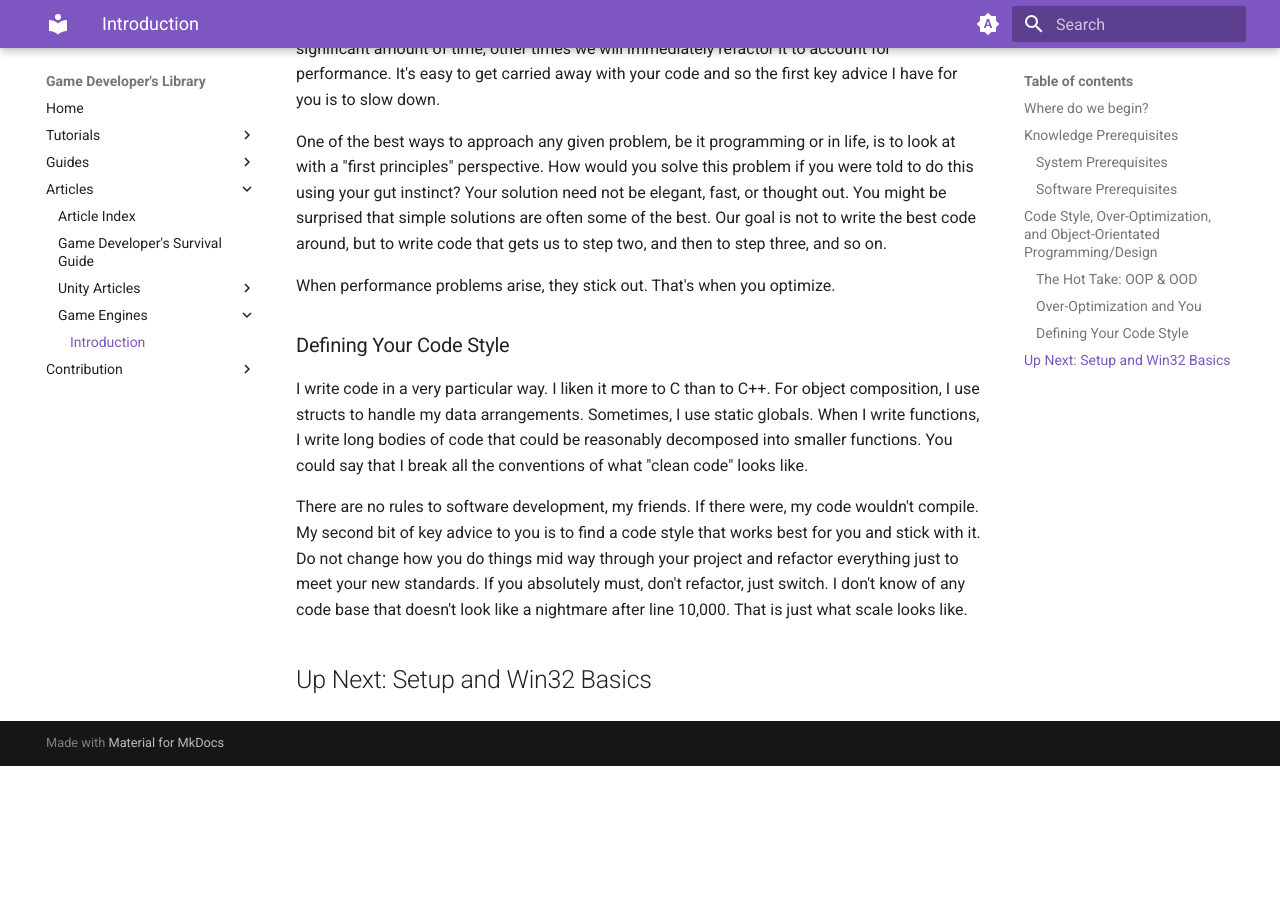
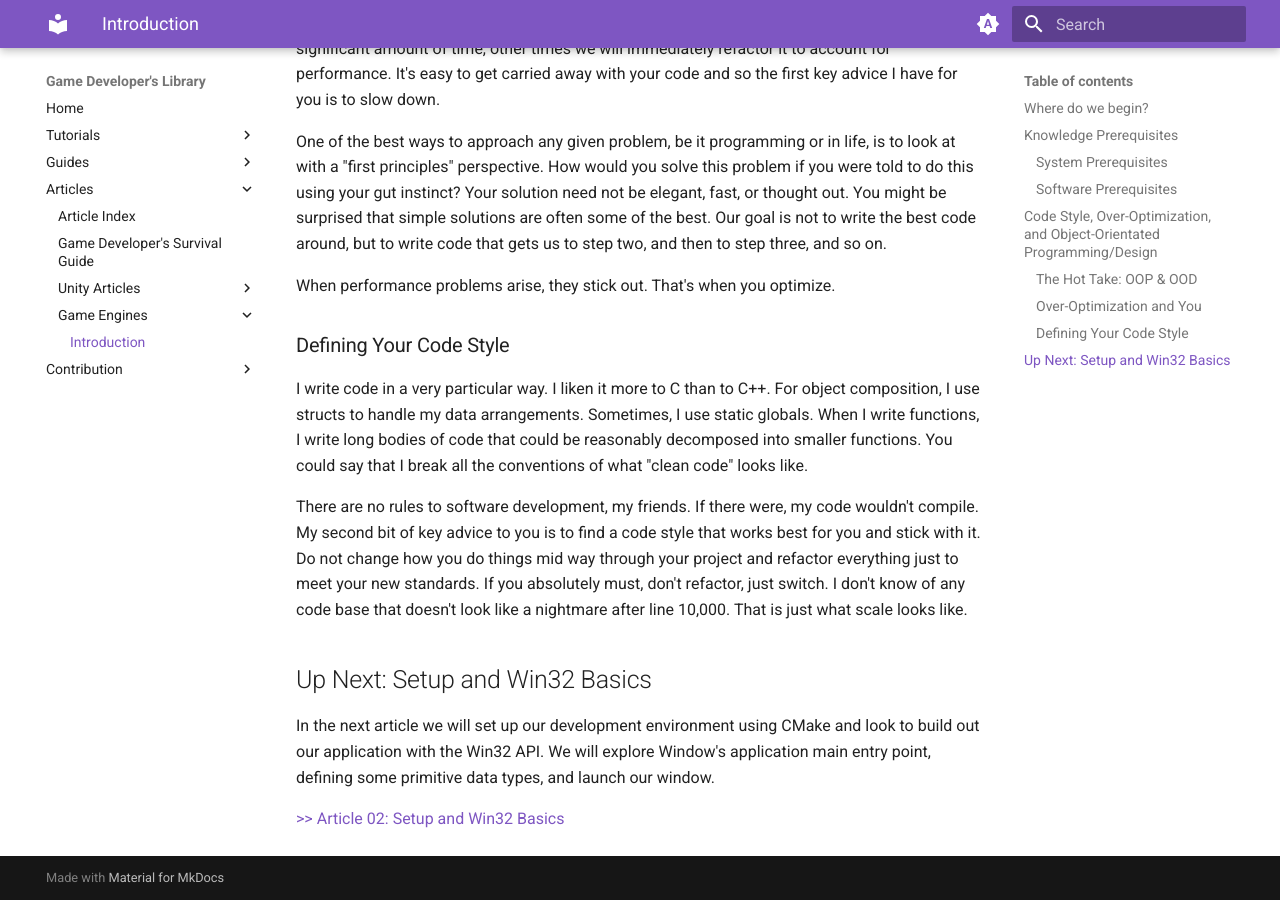
Before and after one commit to niu-gdo/game-developers-library, an MkDocs documentation site: the page built from docs/articles/game-engines/article_01.md, in a window 1280 px wide and 900 px high, scrolled down 3688 px. Built offline with MkDocs 1.6.1 and Material for MkDocs 9.7.7, drawn with Linux system fonts in a browser that asks for light colours; before the commit the page ends 4454 px from its top, so only the background shows below that.

Commit message:
Game Engines Article 01

```diff
--- a/docs/articles/game-engines/article_01.md
+++ b/docs/articles/game-engines/article_01.md
@@ -180,3 +180,10 @@ must, don't refactor, just switch. I don't know of any code base that doesn't lo
 like a nightmare after line 10,000. That is just what scale looks like.
 
 ## Up Next: Setup and Win32 Basics
+
+In the next article we will set up our development environment using CMake and
+look to build out our application with the Win32 API. We will explore Window's
+application main entry point, defining some primitive data types, and launch our
+window.
+
+[>> Article 02: Setup and Win32 Basics](./article_02.md)
```
